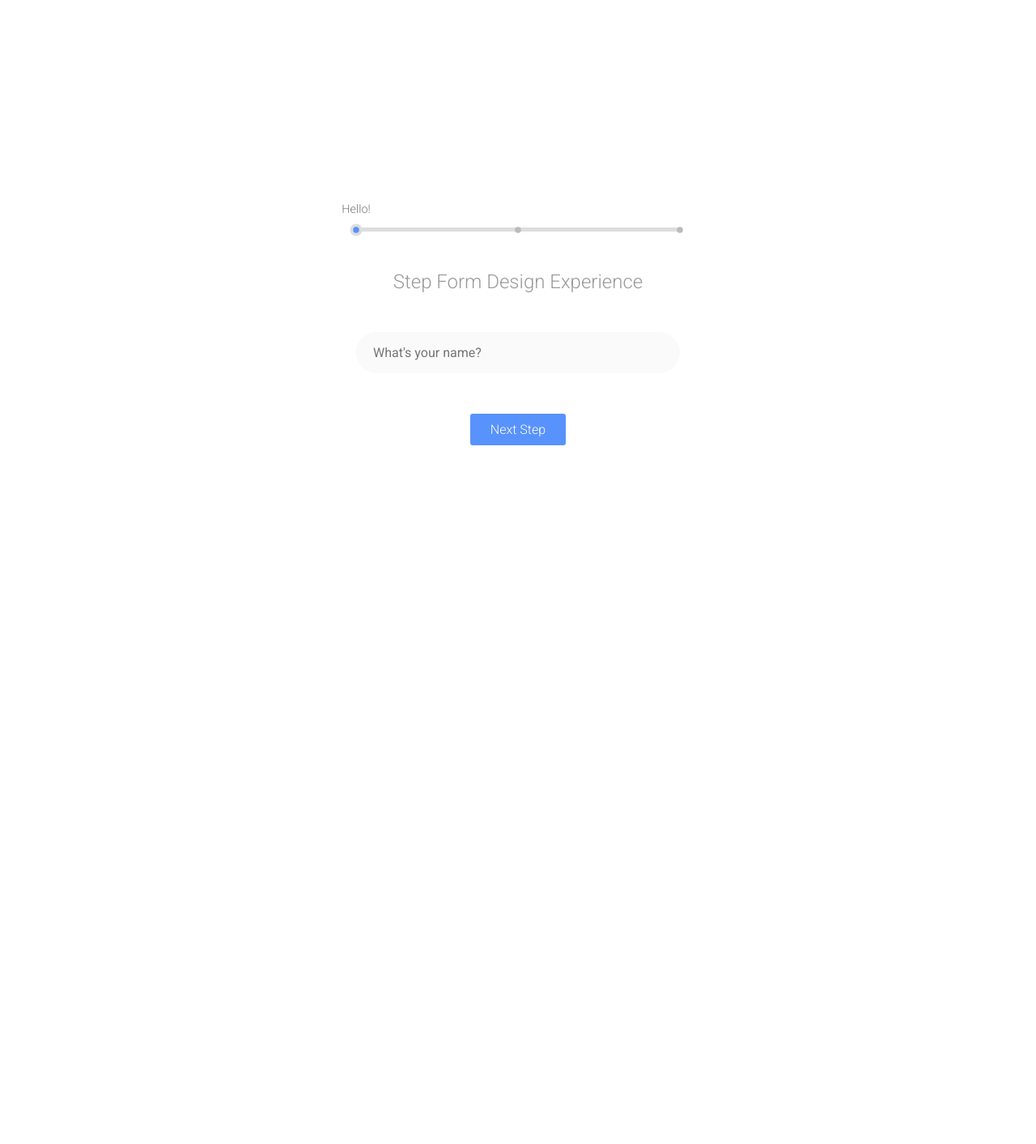
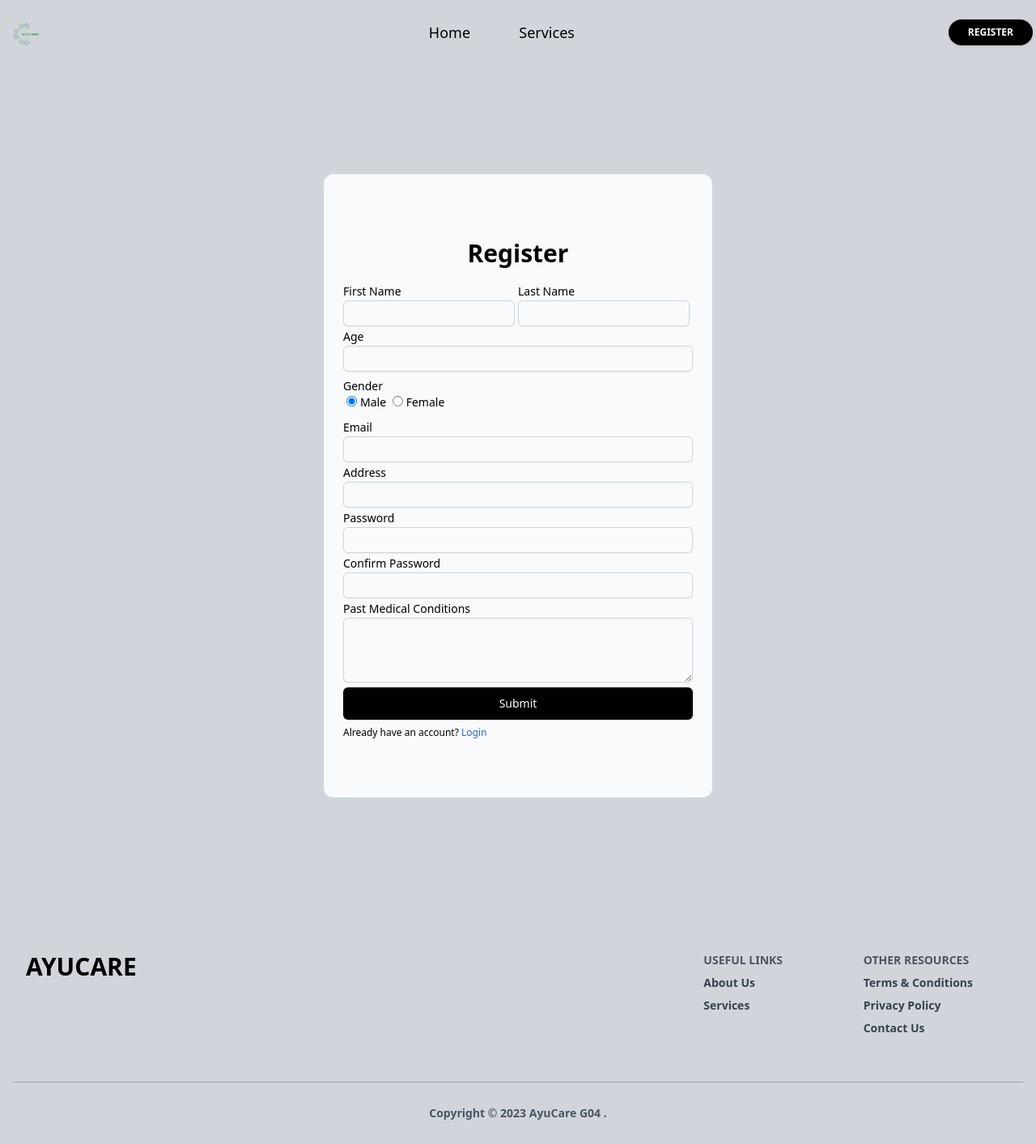
Before and after one commit to AbdullahShiraz/AYUCARE, a Flask app: page /register in a window 1280 px wide. Shown: the whole page at 81% size. Before the commit the page ends 550 px from the top, so only its background shows below. Run offline with Flask 2, Linux system fonts and the light colour scheme; some libraries are stand-ins or nearby versions.

Commit message:
Update register.html

```diff
--- a/Samudini/templates/register.html
+++ b/Samudini/templates/register.html
@@ -1,490 +1,191 @@
-<!DOCTYPE html>
-<html >
+
+<!Doctype html>
 <head>
-  <meta charset="UTF-8">
-  <title>Step by Step Form Interaction</title>
+    <meta charset="UTF-8">
+    <meta name="viewport" content="width=device-width, user-scalable=no, initial-scale=1.0, maximum-scale=1.0, minimum-scale=1.0">
+    <meta http-equiv="X-UA-Compatible" content="ie=edge">
+     <link rel="shortcut icon" href="../static/assets/img/ayucare%20logo.png" />
+    <script src="https://cdn.tailwindcss.com"></script>
+    <title>Registration Page</title>
+</head>
+<body class="bg-gray-300">
 
-  <link rel="stylesheet" href="https://cdnjs.cloudflare.com/ajax/libs/meyer-reset/2.0/reset.min.css">
+      {#    Navigation Bar#}
+      <nav class="flex items-center text-black">
 
+{#         <div class="top-0 absolute z-50 w-full flex flex-wrap items-center justify-between px-2 py-3 ">#}
+        <img src="../static/assets/img/ayucare%20logo.png" class="w-20 cursor-pointer">
+        <ul class="flex-1 text-center text-black">
+            <li class="list-none inline-block px-5 text-lg leading-lg hover:underline "><a href="{{ url_for('index') }}" class="no-underline px-2">Home</a></li>
+            <li class="list-none inline-block px-5 text-lg leading-lg hover:underline "><a href="{{ url_for('service') }}" class="no-underline px-2">Services</a></li>
+                </a>
+              </li>
+          </ul>
+             <a href="{{ url_for('register') }}">
+                  <button class="bg-black text-white active:bg-gray-100 text-xs font-bold uppercase px-4 py-2 rounded shadow hover:shadow-md outline-none focus:outline-none lg:mr-1 lg:mb-0 ml-3 mb-3 rounded-full px-6" type="button" style="transition: all 0.15s ease 0s;"> Register </button>
+                 </a>
+         </div>
+         </nav>
+       {#    Navigation Bar#}
 
-      <style>
-      /* NOTE: The styles were added inline because Prefixfree needs access to your styles and they must be inlined if they are on local disk! */
-      @import url(http://fonts.googleapis.com/css?family=Roboto:400,300);
-@import url(http://fonts.googleapis.com/css?family=Pacifico);
+      <br><br><br><br><br>
 
-* {
-	font-size: 16px;
-}
+        {#      Form part#}
+        <div class="flex justify-center items-center h-screen  place-items-center ">
+        <div id="form" class=" block bg-slate-50 p-6 rounded-xl shadow-md shadow-slate-300 w-90 py-16 ">
+           <form action="" class="">
+                <center><h2 class="text-black text-3xl font-semibold my-4">Register</h2></center>
+                <!-- full name -->
+                <div id="fullName" class="flex flex-row">
+                    <!-- first name -->
+                    <div id="firstName" class="w-1/2 mr-1">
+                        <label for="fname" class="text-sm">First Name</label><br>
+                        <input type="text" name="" id="fname"
+                            class="h-8 w-full rounded-md border border-slate-300 text-sm pl-2 bg-transparent shadow-sm">
+                    </div>
+                    <!-- last name -->
+                    <div id="lastName" class="w-1/2 mr-1">
+                        <label for="lname" class="text-sm">Last Name</label><br>
+                        <input type="text" name="" id="lname"
+                            class="h-8 w-full rounded-md border border-slate-300 text-sm pl-2 bg-transparent shadow-sm">
+                    </div>
+                </div>
+                <!-- age -->
+                <label for="age" class="text-sm">Age</label><br>
+                <input type="number" name="" id="age"
+                    class="h-8 w-full rounded-md border border-slate-300 text-sm pl-2 bg-transparent  shadow-sm">
+                <!-- radio buttons for gender -->
+                <div id="gender" class="text-sm mb-2">
+                    <p class="mt-2">Gender</p>
+                    <input type="radio" name="gender" id="male" value="0" class="text-sm mx-1" checked><label for="male">Male</label>
+                    <input type="radio" name="gender" id="female" value="1" class="text-sm mx-1"><label for="female">Female</label>
 
-input:focus,
-button:focus {
-	outline: none;
-}
+                </div>
+                <!-- email -->
+                <label for="email" class="text-sm">Email</label><br>
+                <input type="emial" name="" id="email"
+                    class="h-8 w-full rounded-md border border-slate-300 text-sm pl-2 bg-transparent shadow-sm">
+               <!-- address -->
+                <label for="address" class="text-sm">Address</label><br>
+                <input type="text" name="" id="address"
+                    class="h-8 w-full rounded-md border border-slate-300 text-sm pl-2 bg-transparent  shadow-sm">
+               <!-- password -->
+                <label for="password" class="text-sm">Password</label><br>
+                <input type="password" name="" id="password"
+                    class="h-8 w-full rounded-md border border-slate-300 text-sm pl-2 bg-transparent  shadow-sm">
+                <!-- confirm password -->
+                <label for="confirmPassword" class="text-sm">Confirm Password</label><br>
+                <input type="password" name="" id="confirmPassword"
+                    class="h-8 w-full rounded-md border border-slate-300 text-sm pl-2 bg-transparent shadow-sm">
+                <!-- past condition -->
+                <label for="pastCondition" class="text-sm">Past Medical Conditions</label><br>
+                <textarea name="" id="pastCondition" class="h-20 w-full rounded-md border border-slate-300 text-sm pl-2 bg-transparent shadow-sm"></textarea>
+{#                    class="h-8 w-full rounded-md border border-slate-300 text-sm pl-2 bg-transparent outline-blue-600 shadow-sm">#}
 
-button:hover,
-.reset:hover {
-	opacity: .8;
-}
+               <!-- Sign up / submit button -->
+                <input type="submit" name="" id="signUp"
+                    class="bg-black w-full h-10 cursor-pointer text-white rounded-md text-sm"><br>
+                <p class="text-xs my-2">Already have an account? <a href="#" class="text-blue-600">Login</a></p>
+            </form>
+        </div>
+    </div>
+        {#      Form part#}
 
-button:active,
-.reset:active {
-	opacity: .5;
-}
+      <br><br><br><br><br><br>
 
-.container {
-	width: 400px;
-	position: absolute;
-	top: 50%;
-	left: 50%;
-	-webkit-transform: translate(-50%, -50%);
-	-ms-transform: translate(-50%, -50%);
-	transform: translate(-50%, -50%);
-}
+        {#    Footer Section#}
+        <footer class="relative bg-gray-300 pt-8 pb-6">
+      		<div class="bottom-auto top-0 left-0 right-0 w-full absolute pointer-events-none overflow-hidden -mt-20" style="height: 80px;">
+		<svg
+		  class="absolute bottom-0 overflow-hidden"
+		  xmlns="http://www.w3.org/2000/svg"
+		  preserveAspectRatio="none"
+		  version="1.1"
+		  viewBox="0 0 2560 100"
+		  x="0"
+		  y="0"
+		>
+		  <polygon
+		    class="text-gray-300 fill-current"
+		    points="2560 0 2560 100 0 100"
+		  ></polygon>
+		</svg>
+	      </div>
+	      <div class="container mx-auto px-4">
+		<div class="flex flex-wrap">
+		  <div class="w-full lg:w-6/12 px-4">
+		    <h4 class="text-3xl font-semibold">AYUCARE</h4>
 
-.steps {
-	margin-bottom: 10px;
-	position: relative;
-	height: 25px;
-}
+		  </div>
+		  <div class="w-full lg:w-6/12 px-4">
+		    <div class="flex flex-wrap items-top mb-6">
+		      <div class="w-full lg:w-4/12 px-4 ml-auto">
+			<span
+                  class="block uppercase text-gray-600 text-sm font-semibold mb-2"
+                  >Useful Links</span
+                >
+                <ul class="list-unstyled">
+                  <li>
+                    <a
+                      class="text-gray-700 hover:text-gray-900 font-semibold block pb-2 text-sm"
+                      href="https://www.creative-tim.com/presentation"
+                      >About Us</a
+                    >
+                  </li>
+                  <li>
+                    <a
+                      class="text-gray-700 hover:text-gray-900 font-semibold block pb-2 text-sm"
+                      href="{{ url_for('service') }}">
+                      Services</a
+                    >
+                  </li>
 
-.steps > div {
-	position: absolute;
-	top: 0;
-	-webkit-transform: translate(-50%);
-	-ms-transform: translate(-50%);
-	transform: translate(-50%);
-	height: 25px;
-	padding: 0 5px;;
-	display: inline-block;
-	width: 80px;
-	text-align: center;
-	-webkit-transition: .3s all ease;
-	transition: .3s all ease;
-}
+                </ul>
+              </div>
+              <div class="w-full lg:w-4/12 px-4">
+                <span
+                  class="block uppercase text-gray-600 text-sm font-semibold mb-2"
+                  >Other Resources</span
+                >
+                <ul class="list-unstyled">
 
-.steps > div > span {
-	line-height: 25px;
-	height: 25px;
-	margin: 0;
-	color: #777;
-	font-family: 'Roboto', sans-serif;
-	font-size: .9rem;
-	font-weight: 300;
-}
-
-.steps > div > .liner {
-	position: absolute;
-	height: 2px;
-	width: 0%;
-	left: 0;
-	top: 50%;
-	margin-top: -1px;
-	background: #999;
-	-webkit-transition: .3s all ease;
-	transition: .3s all ease;
-}
-
-.step-one {
-	left: 0;
-}
-
-.step-two {
-	left: 50%;
-	clip: rect(0, 0px, 25px, 0px);
-}
-
-.step-three {
-	left: 100%;
-	clip: rect(0, 0px, 25px, 0px);
-}
-
-.line {
-	width: 100%;
-	height: 5px;
-	background: #ddd;
-	position: relative;
-	border-radius: 10px;
-	overflow: visible;
-	margin-bottom: 50px;
-}
-
-.line .dot-move {
-	position: absolute;
-	top: 50%;
-	left: 0%;
-	width: 15px;
-	height: 15px;
-	-webkit-transform: translate(-50%, -50%);
-	-ms-transform: translate(-50%, -50%);
-	transform: translate(-50%, -50%);
-	background: #ddd;
-	border-radius: 50%;
-	-webkit-transition: .3s all ease;
-	transition: .3s all ease;
-}
-
-.line .dot {
-	position: absolute;
-	top: 50%;
-	width: 15px;
-	height: 15px;
-	left: 0;
-	background: #ddd;
-	border-radius: 50%;
-	-webkit-transition: .3s all ease;
-	transition: .3s all ease;
-	-webkit-transform: translate(-50%, -50%) scale(.5);
-	-ms-transform: translate(-50%, -50%) scale(.5);
-	transform: translate(-50%, -50%) scale(.5);
-}
-
-.line .dot.zero {
-	left: 0%;
-	background: #bbb;
-}
-
-.container.slider-one-active .dot.zero {
-	background: #5892fc;
-}
-
-.line .dot.center {
-	left: 50%;
-	background: #bbb
-}
-
-.line .dot.full {
-	left: 100%;
-	background: #bbb
-}
-
-.slider-ctr {
-	width: 100%;
-	overflow: hidden;
-}
-
-.slider {
-	overflow: hidden;
-	width: 1200px;
-	-webkit-transition: .3s all ease;
-	transition: .3s all ease;
-	-webkit-transform: translate(0px) scale(1);
-	-ms-transform: translate(0px) scale(1);
-	transform: translate(0px) scale(1);
-}
-
-.container.slider-one-active .slider-two,
-.container.slider-one-active .slider-three {
-	-webkit-transform: scale(.5);
-	-ms-transform: scale(.5);
-	transform: scale(.5);
-}
-
-.container.slider-two-active .slider-one,
-.container.slider-two-active .slider-three {
-	-webkit-transform: scale(.5);
-	-ms-transform: scale(.5);
-	transform: scale(.5);
-}
-
-.container.slider-three-active .slider-one,
-.container.slider-three-active .slider-two {
-	-webkit-transform: scale(.5);
-	-ms-transform: scale(.5);
-	transform: scale(.5);
-}
-
-.slider-one,
-.slider-two,
-.slider-three {
-	-webkit-transition: .3s all ease;
-	transition: .3s all ease;
-}
-
-.slider-form {
-	float: left;
-	width: 400px;
-	text-align: center;
-}
-
-.slider-form h2 {
-	font-size: 1.5rem;
-	font-family: 'Roboto', sans-serif;
-	font-weight: 300;
-	margin-bottom: 50px;
-	color: #999;
-	position: relative;
-}
-
-.slider-form h2 .yourname {
-	font-weight: 400;
-}
-
-.slider-form h3 {
-	font-size: 1.5rem;
-	font-family: 'Roboto', sans-serif;
-	font-weight: 300;
-	margin-bottom: 50px;
-	line-height: 1.5;
-	color: #999;
-	position: relative;
-}
-
-.slider-form h3 .balapa {
-	font-family: 'Pacifico', sans-serif;
-	display: inline-block;
-	color: #5892fc;
-	text-decoration: none
-}
-
-.slider-form [type="text"] {
-	width: 100%;
-	box-sizing: border-box;
-	padding: 15px 20px;
-	background: #fafafa;
-	border: 1px solid transparent;
-	color: #777;
-	border-radius: 50px;
-	margin-bottom: 50px;
-	font-size: 1rem;
-	font-family: 'Roboto', sans-serif;
-	position: relative;
-	z-index: 99;
-}
-
-.slider-form [type="text"]:focus {
-	background: #fcfcfc;
-	border: 1px solid #ddd;
-}
-
-.slider-form button,
-.reset {
-  display: inline-block;
-  text-decoration: none;
-	background: #5892fc;
-	border: none;
-	color: white;
-	padding: 10px 25px;
-	font-size: 1rem;
-	border-radius: 3px;
-	cursor: pointer;
-	font-family: 'Roboto', sans-serif;
-	font-weight: 300;
-	position: relative;
-}
-
-/*  emot */
-
-.label-ctr {
-	margin-bottom: 50px;
-}
-
-label.radio {
-	height: 55px;
-	width: 55px;
-	display: inline-block;
-	margin: 0 10px;
-	background: transparent;
-	position: relative;
-	border-radius: 50%;
-	cursor: pointer
-}
-
-label.radio input {
-	visibility: hidden
-}
-
-label.radio input:checked + .emot {
-	-webkit-transform: scale(1.25);
-	-ms-transform: scale(1.25);
-	transform: scale(1.25);
-}
-
-label.radio input:checked + .emot,
-label.radio input:checked + .emot .mouth {
-	border-color: #5892fc;
-}
-
-label.radio input:checked + .emot:before,
-label.radio input:checked + .emot:after {
-	background: #5892fc;
-}
-
-label.radio .emot {
-	position: absolute;
-	top: 0;
-	left: 0;
-	right: 0;
-	bottom: 0;
-	background: #fafafa;
-	border-radius: 50%;
-	border: 2px solid #ddd;
-	-webkit-transition: .3s all ease;
-	transition: .3s all ease;
-}
-
-label.radio .emot:before {
-	content: "";
-	position: absolute;
-	top: 15px;
-	left: 15px;
-	width: 5px;
-	height: 10px;
-	background: #ddd;
-}
-
-label.radio .emot:after {
-	content: "";
-	position: absolute;
-	top: 15px;
-	right: 15px;
-	width: 5px;
-	height: 10px;
-	background: #ddd;
-}
-
-label.radio .emot .mouth {
-	position: absolute;
-	bottom: 10px;
-	right: 15px;
-	left: 15px;
-	height: 15px;
-	border-radius: 50%;
-	border: 3px solid #ddd;
-	background: transparent;
-	clip: rect(0, 35px, 10px, 0);
-}
-
-label.radio .emot .mouth.smile {
-	-webkit-transform: rotate(180deg);
-	-ms-transform: rotate(180deg);
-	transform: rotate(180deg);
-}
-
-label.radio .emot .mouth.sad {
-	-webkit-transform: translateY(50%);
-	-ms-transform: translateY(50%);
-	transform: translateY(50%);
-}
-
-/*	center */
-
-.container.center .line .dot-move {
-	left: 50%;
-	-webkit-animation: .3s anim 1;
-}
-
-.container.center .line .dot.center {
-	background: #5892fc;
-}
-
-.container.center .slider {
-	-webkit-transform: translate(-400px);
-	-ms-transform: translate(-400px);
-	transform: translate(-400px);
-}
-
-.container.center .step-two {
-	clip: rect(0, 100px, 25px, 0px);
-}
-
-.container.center .step-one .liner {
-	width: 100%;
-}
-
-/*	full */
-
-.container.full .line .dot-move {
-	left: 100%;
-	-webkit-animation: .3s anim 1;
-}
-
-.container.full .line .dot.full {
-	background: #5892fc;
-}
-
-.container.full .slider {
-	-webkit-transform: translate(-800px);
-	-ms-transform: translate(-800px);
-	transform: translate(-800px);
-}
-
-.container.full .step-two,
-.container.full .step-three {
-	clip: rect(0, 100px, 25px, 0px);
-}
-
-.container.full .step-one .liner,
-.container.full .step-two .liner {
-	width: 100%;
-}
-    </style>
-
-  <script src="https://cdnjs.cloudflare.com/ajax/libs/prefixfree/1.0.7/prefixfree.min.js"></script>
-
-</head>
-
-<body>
-  <div class="container slider-one-active">
-  <div class="steps">
-    <div class="step step-one">
-      <div class="liner"></div>
-      <span>Hello!</span>
-    </div>
-    <div class="step step-two">
-      <div class="liner"></div>
-      <span>Rating</span>
-    </div>
-    <div class="step step-three">
-      <div class="liner"></div>
-      <span>Conclusion</span>
-    </div>
-  </div>
-  <div class="line">
-    <div class="dot-move"></div>
-    <div class="dot zero"></div>
-    <div class="dot center"></div>
-    <div class="dot full"></div>
-  </div>
-  <div class="slider-ctr">
-    <div class="slider">
-      <form class="slider-form slider-one">
-        <h2>Step Form Design Experience</h2>
-        <label class="input">
-          <input type="text" class="name" placeholder="What's your name?">
-        </label>
-        <button class="first next">Next Step</button>
-      </form>
-      <form class="slider-form slider-two">
-        <h2>Are you happy with our service?</h2>
-        <div class="label-ctr">
-          <label class="radio">
-            <input type="radio" value="happy" name="condition">
-            <div class="emot happy">
-              <div class="mouth sad"></div>
+                  <li>
+                    <a
+                      class="text-gray-700 hover:text-gray-900 font-semibold block pb-2 text-sm"
+                      href="#"
+                      >Terms &amp; Conditions</a
+                    >
+                  </li>
+                  <li>
+                    <a
+                      class="text-gray-700 hover:text-gray-900 font-semibold block pb-2 text-sm"
+                      href="#"
+                      >Privacy Policy</a
+                    >
+                  </li>
+                  <li>
+                    <a class="text-gray-700 hover:text-gray-900 font-semibold block pb-2 text-sm"href="#">Contact Us</a>
+                  </li>
+                </ul>
+              </div>
             </div>
-          </label>
-          <label class="radio">
-            <input type="radio" value="happy" name="condition">
-            <div class="emot happy">
-              <div class="mouth smile"></div>
+          </div>
+        </div>
+        <hr class="my-6 border-gray-400" />
+        <div class="flex flex-wrap items-center md:justify-between justify-center" >
+          <div class="w-full md:w-4/12 px-4 mx-auto text-center">
+            <div class="text-sm text-gray-600 font-semibold py-1">
+              Copyright © 2023 AyuCare
+              <a
+                href="#"
+                class="text-gray-600 hover:text-gray-900"
+                >G04 </a
+              >.
             </div>
-          </label>
+          </div>
         </div>
-        <button class="second next">Next Step</button>
-      </form>
-      <div class="slider-form slider-three">
-        <h2>Hello, <span class="yourname"></span></h2>
-        <h3>Thank you for your input!
-					</h3>
-        <a class="reset" href="http://codepen.io/balapa/pen/XbXVRg" target="_blank">Reset</a>
       </div>
-    </div>
-  </div>
-</div>
-  <script src='http://cdnjs.cloudflare.com/ajax/libs/jquery/2.1.3/jquery.min.js'></script>
-<script src='http://codepen.io/balapa/pen/c58fffe58d661ae3d4b168a43eb3b2b8.js'></script>
-
-    <script src="js/index.js"></script>
-
+    </footer>
+        {#    Footer Section#}
 </body>
 </html>
```
